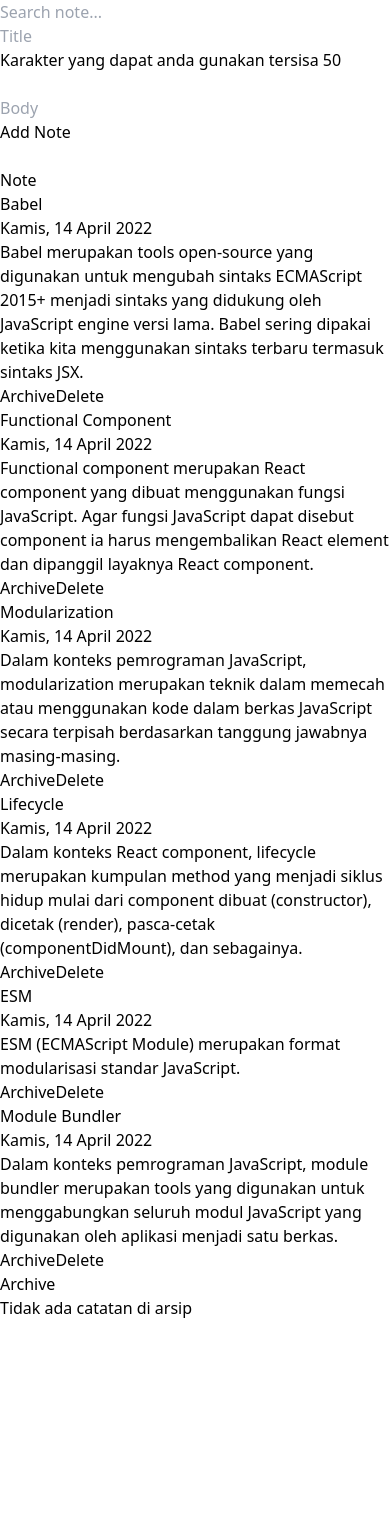
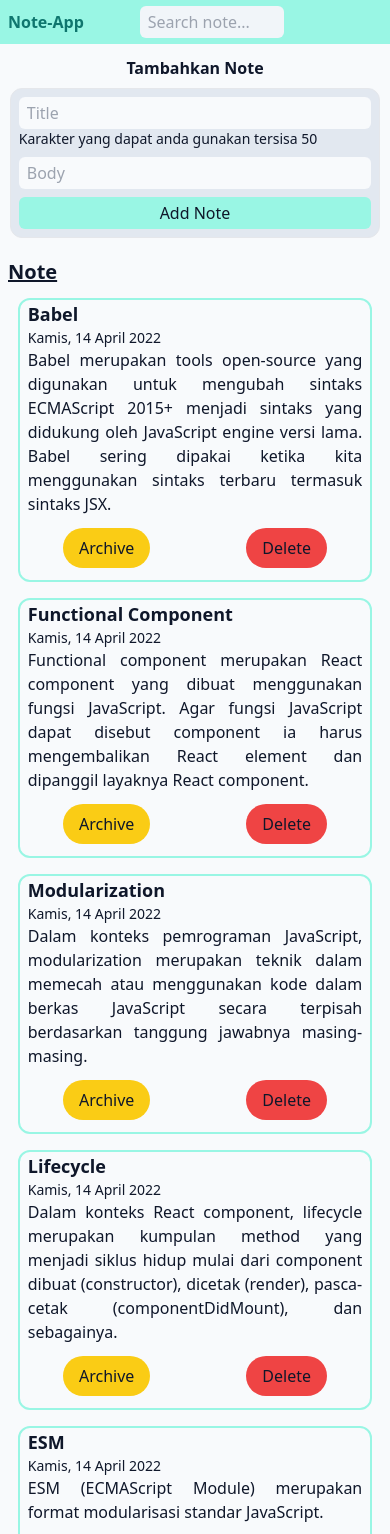
Before and after one commit to mawghan0/note-app, a React (Vite) app: page / in a window 390 px wide. Shown: the top 1534 px of the page. Before the commit the page ends 1320 px from the top, so only its background shows below. Built offline with nearby package versions, Linux system fonts and the light colour scheme.

Commit message:
add: styleMobileSize

```diff
--- a/src/App.jsx
+++ b/src/App.jsx
@@ -8,22 +8,25 @@ function App() {
   const [datas, setDatas] = useState(getInitialData);
   const [filteredDatas, setFilteredDatas] = useState(datas);
   return (
-    <>
-      <SearchBar datas={datas} setFilteredDatas={setFilteredDatas} />
-      <br />
+    <div className="bg-slate-50 font-sans text-slate-900 flex flex-col">
+      <div className="header flex h-11 bg-teal-200 place-items-center sm:justify-between">
+        <h1 className="font-bold pl-2 text-teal-700">Note-App</h1>
+        <SearchBar datas={datas} setFilteredDatas={setFilteredDatas} />
+      </div>
+
       <FormInput
         datas={datas}
         setDatas={setDatas}
         setFilteredDatas={setFilteredDatas}
       />
-      <br />
+
       <ListItem
         filteredDatas={filteredDatas}
         showFormattedDate={showFormattedDate}
         setDatas={setDatas}
         setFilteredDatas={setFilteredDatas}
       />
-    </>
+    </div>
   );
 }
 
--- a/src/components/ArchiveItem.jsx
+++ b/src/components/ArchiveItem.jsx
@@ -11,7 +11,7 @@ function ArchiveItem({ archived, id, datas, setDatas, setFilteredDatas }) {
   };
   return (
     <>
-      <button onClick={archiveData}>
+      <button onClick={archiveData} className="bg-yellow-400 py-2 px-4 rounded-full">
         {archived ? <p>Unarchive</p> : <p>Archive</p>}
       </button>
     </>
--- a/src/components/DeleteItem.jsx
+++ b/src/components/DeleteItem.jsx
@@ -9,7 +9,12 @@ function DeleteItem({ id, datas, setDatas, setFilteredDatas }) {
   };
   return (
     <>
-      <button onClick={deleteData}>Delete</button>
+      <button
+        onClick={deleteData}
+        className="bg-red-500 py-2 px-4 rounded-full"
+      >
+        Delete
+      </button>
     </>
   );
 }
--- a/src/components/FormInput.jsx
+++ b/src/components/FormInput.jsx
@@ -30,15 +30,22 @@ function FormInput({ datas, setDatas, setFilteredDatas }) {
 
   return (
     <>
-      <form onSubmit={addData}>
+      <h2 className="font-bold text-base text-center mt-3">Tambahkan Note</h2>
+      <form
+        onSubmit={addData}
+        className="flex flex-col rounded-xl bg-slate-200 px-2 border my-2 w-[95%] self-center"
+      >
         <input
           type="text"
           placeholder="Title"
           value={title}
           onChange={handleTitleChange}
+          className="bg-slate-50 mt-2 w-full rounded-md pl-2 h-8"
         />
-        <p>Karakter yang dapat anda gunakan tersisa {maxTitleLenght - title.length}</p>
-        <br />
+        <p className="text-sm mb-2">
+          Karakter yang dapat anda gunakan tersisa{" "}
+          {maxTitleLenght - title.length}
+        </p>
         <input
           type="text"
           placeholder="Body"
@@ -46,9 +53,9 @@ function FormInput({ datas, setDatas, setFilteredDatas }) {
           onChange={(e) => {
             setBody(e.target.value);
           }}
+          className="bg-slate-50 w-full rounded-md pl-2 h-8"
         />
-        <br />
-        <button type="submit">Add Note</button>
+        <button className="bg-teal-200 rounded-md p-1 my-2" type="submit">Add Note</button>
       </form>
     </>
   );
--- a/src/components/Item.jsx
+++ b/src/components/Item.jsx
@@ -14,10 +14,11 @@ function Item({
   setFilteredDatas,
 }) {
   return (
-    <>
-      <h3>{title}</h3>
-      <p>{showFormattedDate(createdAt)}</p>
-      <p>{body}</p>
+    <div className="mb-4 flex flex-col border-2 border-teal-200 rounded-xl px-2">
+      <h3 className="text-lg font-semibold">{title}</h3>
+      <p className="text-sm font-extralight">{showFormattedDate(createdAt)}</p>
+      <p className="text-justify">{body}</p>
+      <div className="mx-auto flex gap-24 my-3">
       <ArchiveItem
         archived={archived}
         id={id}
@@ -33,7 +34,8 @@ function Item({
           setFilteredDatas={setFilteredDatas}
         />
       )}
-    </>
+      </div>
+    </div>
   );
 }
 
--- a/src/components/ListItem.jsx
+++ b/src/components/ListItem.jsx
@@ -9,9 +9,10 @@ function ListItem({
 }) {
   return (
     <>
-      <h2>Note</h2>
+      <h2 className="font-bold text-xl underline mt-3 px-2">Note</h2>
+      <div className="flex flex-col mt-3 px-2 w-[95%] mx-auto ">
         {filteredDatas.length == 0 ? (
-        <h3>Tidak ada catatan</h3>
+          <h3 className="font-bold text-lg mt-3 px-2">Tidak ada catatan</h3>
         ) : (
           filteredDatas
             .filter((data) => data.archived === false)
@@ -26,8 +27,9 @@ function ListItem({
               />
             ))
         )}
-      <br />
-      <h2>Archive</h2>
+      </div>
+      <h2 className="font-bold text-xl underline mt-3 px-2">Archive</h2>
+      <div className="flex flex-col mt-3 px-2 w-[95%] mx-auto">
         {filteredDatas.filter((data) => data.archived === true).length > 0 ? (
           filteredDatas
             .filter((data) => data.archived === true)
@@ -42,8 +44,9 @@ function ListItem({
               />
             ))
         ) : (
-        <p>Tidak ada catatan di arsip</p>
+          <h3 className="font-bold text-lg mt-3 px-2">Tidak ada catatan</h3>
         )}
+      </div>
     </>
   );
 }
--- a/src/components/SearchBar.jsx
+++ b/src/components/SearchBar.jsx
@@ -17,6 +17,7 @@ function SearchBar({ datas, setFilteredDatas }) {
   return (
     <>
       <input
+      className="bg-slate-100 h-8 rounded-md ml-14 pl-2 w-36 sm:w-48 sm:mr-4"
         type="text"
         placeholder="Search note..."
         value={input}
```
Lines whose indentation alone changed are shown as unchanged.
